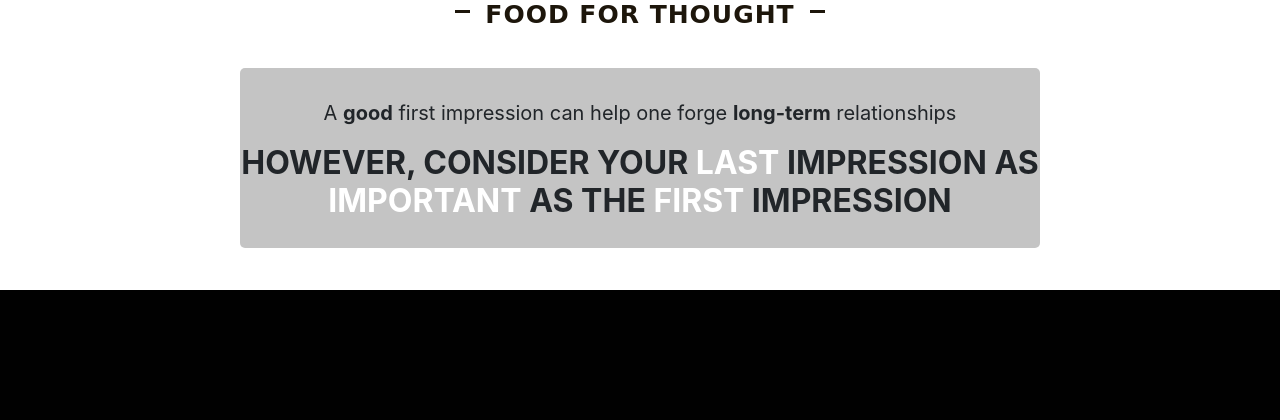
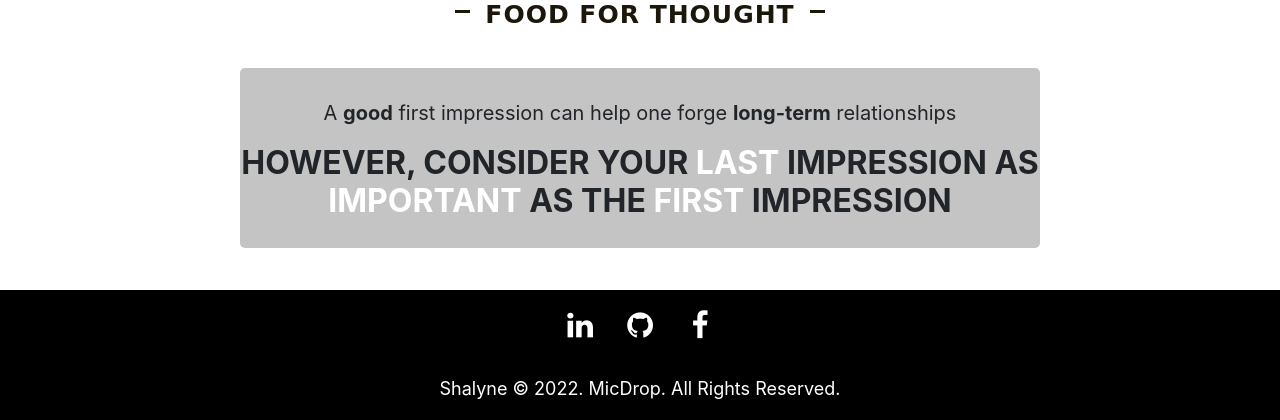
Before and after one commit to Shalyne-Waweru/Mic-Drop, a Flask app: page / in a window 1280 px wide. Shown: the part 1310-1730 px from the top of the page. Before the commit the page ends 1600 px from the top, so only its background shows below. Run offline with Flask 2, Linux system fonts and the light colour scheme; some libraries are stand-ins or nearby versions; some web fonts are replaced.

Commit message:
Add and style the footer

```diff
--- a/app/static/css/styles.css
+++ b/app/static/css/styles.css
@@ -310,3 +310,43 @@ body {
 .white-txt {
   color: white;
 }
+
+/* Footer Section */
+.footer {
+  height: 130px;
+  background-color: black;
+}
+
+.fa {
+  margin-top: 20px;
+  font-size: 30px;
+  width: 30px;
+  text-align: center;
+  text-decoration: none;
+  margin-left: 30px;
+  color: white;
+}
+
+.fa:hover {
+    color: #8E8C8D;
+    text-decoration: none;
+}
+
+.social {
+  display: flex;
+  justify-content: center;
+  margin-right: 30px;
+}
+
+.footer hr{
+  height: 2px;
+  width: 15%;
+  margin-left: 42%;
+  color: white;
+}
+
+.footer p {
+  color: white;
+  text-align: center;
+  font-size: 18px;
+}
--- a/app/templates/base.html
+++ b/app/templates/base.html
@@ -31,5 +31,10 @@
 
     {% endblock%}
 
+    <!-- Footer block  -->
+    {% block footer %}
+      {% include 'footer.html' %}
+    {% endblock %}
+
   </body>
 </html>
--- /dev/null
+++ b/app/templates/footer.html
@@ -0,0 +1,10 @@
+<!-- Footer section -->
+<div class="footer">
+  <div class="social">
+    <a href="https://www.linkedin.com/in/shalyne-waweru-b2b965212/" class="fa fa-linkedin"></a>
+    <a href="https://github.com/Shalyne-Waweru" class="fa fa-github"></a>
+    <a href="https://www.facebook.com/shalyne.wangari" class="fa fa-facebook"></a>
+  </div>
+  <hr>
+  <p>Shalyne <span>&#169;</span> 2022. MicDrop. All Rights Reserved.</p>
+</div>
```
